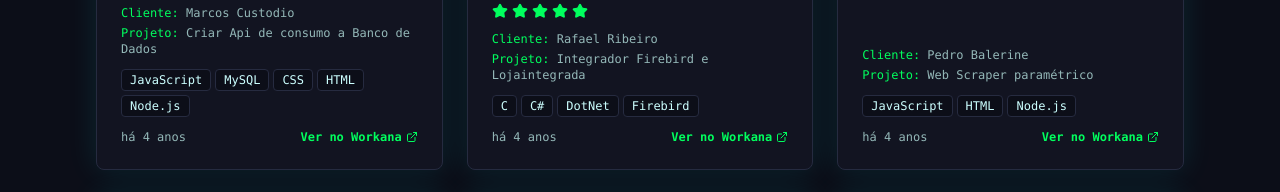
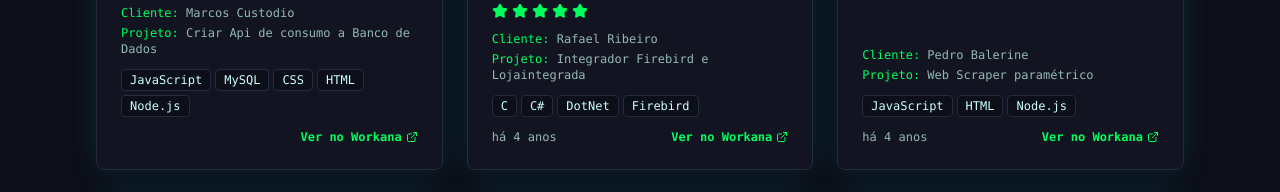
Before and after one commit to albanirneves/albanirneves, a React (Vite) app: page / in a window 1280 px wide. Shown: the part 5560-5752 px from the top of the page. Built offline with nearby package versions, Linux system fonts and the light colour scheme; the HTML template or start-up script is replaced by a standard one.

Commit message:
Preceding changes

```diff
--- a/src/components/Testimonials.tsx
+++ b/src/components/Testimonials.tsx
@@ -32,8 +32,7 @@ const Testimonials = () => {
       client: "Marcos Custodio",
       project: "Criar Api de consumo a Banco de Dados",
       comment: "o cara é bom!",
-      techs: ["JavaScript", "MySQL", "CSS", "HTML", "Node.js"],
-      time: "há 4 anos"
+      techs: ["JavaScript", "MySQL", "CSS", "HTML", "Node.js"]
     },
     {
       client: "Rafael Ribeiro",
```
